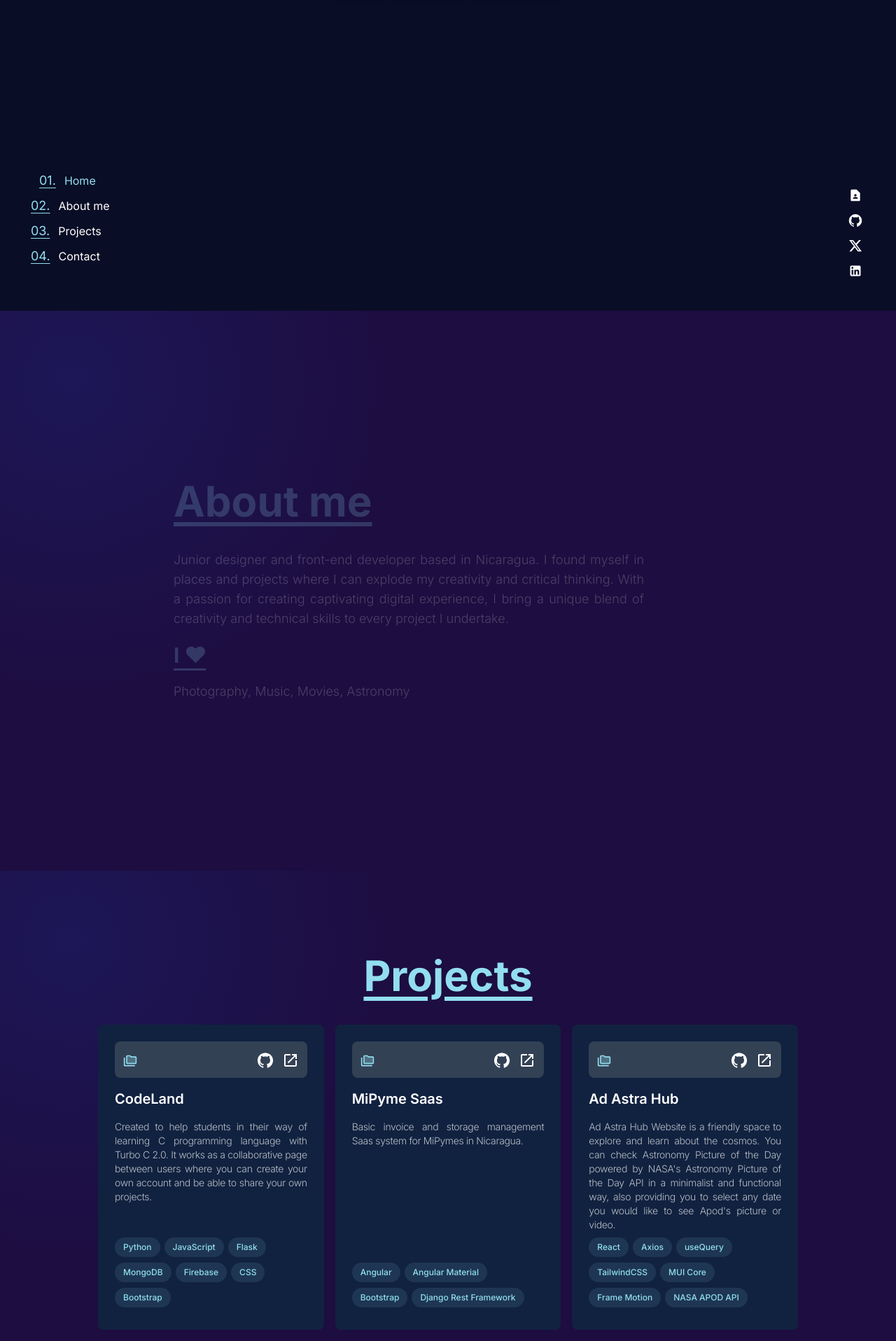
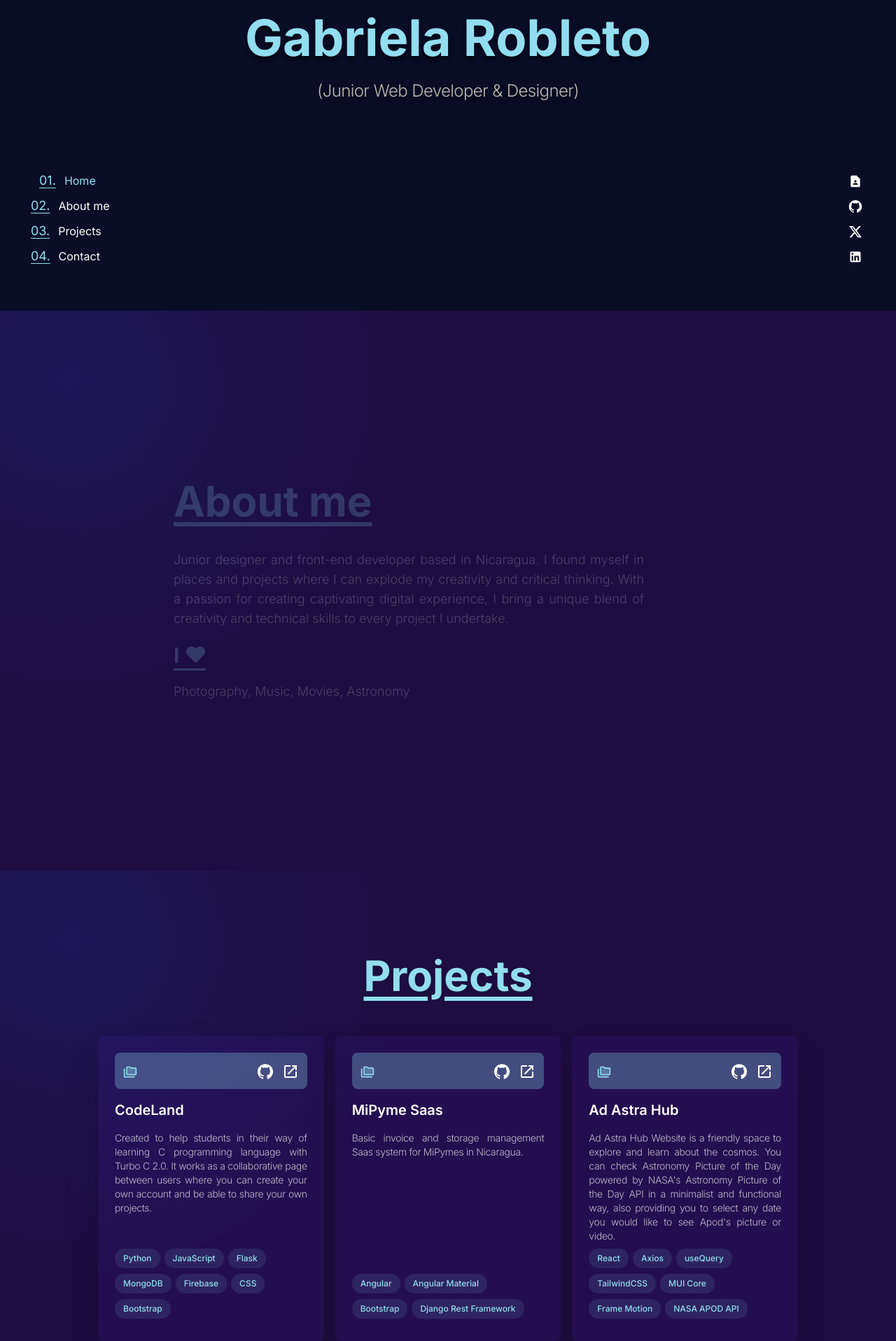
Before and after one commit to mgrobleto/marobleto-homepage, a Next.js app: page / in a window 1280 px wide. Shown: the part 356-2272 px from the top of the page at 70% size. Built offline with nearby package versions, Linux system fonts and the light colour scheme.

Commit message:
Finally, fade in section is working

```diff
--- /dev/null
+++ b/src/components/fade-in.tsx
@@ -0,0 +1,76 @@
+'use client'
+
+interface FadeInProps {
+    children: React.ReactNode,
+    delay: string
+}
+
+import React, { useContext, useEffect, useRef, useState } from "react";
+import { ScrollContext } from '@/utils/scroll-observer'
+import s from '@/styles/fade-in.module.css'
+
+
+const FadeInSection: React.FC<FadeInProps> = ({ children, delay='0s' }) => {
+    //const { scrollY } = useContext(ScrollContext)
+    const [isVisible, setVisible] = useState(false)
+    const domRef = useRef<HTMLDivElement>(null)
+
+    const { current : elContainer} = domRef
+
+   /*  const calculateVisibility = () => {
+        if (!elContainer) return;
+
+        const rect = elContainer.getBoundingClientRect();
+        const windowHeight = elContainer.clientHeight;
+
+        setVisible(rect.top <= windowHeight && rect.bottom >= 0)
+        console.log('Calculated visibility'+ isVisible)
+    }; */
+
+    useEffect(() => {
+        const observer = new IntersectionObserver(entries => {
+            entries.forEach(entry => {
+                if(entry.isIntersecting) {
+                    console.log('Element is intersecting:', entry.target);
+                    setVisible(true)
+                    if (domRef.current) {
+                        observer.unobserve(domRef.current)
+                    }
+                } else {
+                    console.log('Not intersecting:', entry.target)
+                }
+            })
+        })
+        if(domRef.current) {
+            console.log('Observing element:', domRef.current); // Debug log
+            observer.observe(domRef.current)
+        }
+
+        return () =>{
+            if(domRef.current) {
+                observer.unobserve(domRef.current)
+                console.log('Unobserving:')
+            }
+        }
+
+        /* const handleScroll = () => {
+            calculateVisibility();
+        }
+
+        window.addEventListener('scroll', handleScroll);
+        calculateVisibility();
+        return () => window.removeEventListener('scroll', handleScroll) */
+    }, [domRef])
+
+    return (
+        <div
+        ref={domRef}
+        className={`${s.fadeInSection} ${isVisible ? 'is-visible' : ''}`}
+        style={{ transitionDelay: `${delay}`}}
+        >
+            {children}
+        </div>
+    )
+}
+
+export default FadeInSection
--- a/src/components/project-card.tsx
+++ b/src/components/project-card.tsx
@@ -11,29 +11,29 @@ import { TechList, WorkTech } from "./work";
 
 interface ProjectContent {
     githubLink: string;
-    websiteLink?: string;
+    websiteLink: string;
     projectTitle: string;
     projectDescription: string;
     stack: string[];
-    role: string;
-    color?: string;
+    /* role: string;
+    color?: string;  */
 }
 
 
-const ProjectCard: React.FC<ProjectContent> = ({githubLink, websiteLink, projectTitle, projectDescription, stack, color, role}) => {
+const ProjectCard: React.FC<ProjectContent> = ({githubLink, websiteLink, projectTitle, projectDescription, stack}) => {
     //const { ScrollY } = useContext(ScrollContext);
 
     return (
-        <div className="card group w-full h-full flex flex-col justify-between items-start p-6 rounded-lg bg-[#112240] hover:translate-y-1.5 ease-in-out transition delay-150 duration-200 hover:bg-[#233554]">
+        <div className="card group w-full h-full flex flex-col justify-between items-start p-6 rounded-lg bg-[#3e1d92] bg-clip-padding backdrop-filter backdrop-blur-sm bg-opacity-20 shadow-2xl hover:translate-y-1.5 ease-in-out transition delay-150 duration-200 hover:bg-[#3e1d92d2]">
             <div className="card-header w-full">
-                <div className="card-top flex flex-row w-full justify-between items-center p-3 bg-slate-700 rounded-lg">
+                <div className="card-top flex flex-row w-full justify-between items-center p-3 bg-[#92DEEF] bg-opacity-30 rounded-lg">
                     <div className="folder-icon" style={{color: '#92DEEF'}}> <FolderCopyTwoToneIcon fontSize="small"/></div>
                     <div className="flex flex-row items-center">
                         <div className="mx-3">
                             <SocialLink href={githubLink} color="#92DEEF" icon={ <GitHubIcon /> } ></SocialLink>
                         </div>
                         <div className="group-hover:translate-y-[-6px] ease-in-out transition delay-100 duration-500">
-                            <SocialLink href={websiteLink} color="#92DEEF" icon={ <LaunchTwoToneIcon />} classname="group-hover:text-[#92DEEF]"></SocialLink>
+                            <SocialLink href={websiteLink} color="#92DEEF" icon={ <LaunchTwoToneIcon />}></SocialLink>
                         </div>
                     </div>
                 </div>
@@ -46,9 +46,9 @@ const ProjectCard: React.FC<ProjectContent> = ({githubLink, websiteLink, project
                 </div>
             </div>
             <div className="flex flex-wrap items-start">
-                {stack.map(tech => {
+                {stack.map((tech, i) => {
                     return (
-                        <div className="mr-1.5 mb-2">
+                        <div key={i} className="mr-1.5 mb-2">
                             <div className="flex items-center rounded-full bg-theme/10 px-3 py-1 text-xs font-medium leading-5 text-theme">
                                 {tech}
                             </div>
--- a/src/components/social-media-links.tsx
+++ b/src/components/social-media-links.tsx
@@ -8,7 +8,7 @@ import LinkedInIcon from '@mui/icons-material/LinkedIn';
 const SocialMedia : React.FC = () => {
     return (
         <div className="fixed xl:flex flex-col max-w-md h-auto px-10 bottom-10 bg-transparent right-2">
-            <div className="flex flex-col justify-between items-end">
+            <div className="flex flex-col justify-between items-end my-5">
                 <SocialLink href="https://drive.google.com/file/d/18skvdwnflwRcPdTh4ot4LH5AWAAhdctm/view?usp=sharing" icon={<ContactPageIcon fontSize="small" />} color="#92DEEF"></SocialLink>
                 <SocialLink href='https://github.com/mgrobleto' icon={<GitHubIcon fontSize='small' />} color="#92DEEF"> </SocialLink>
                 <SocialLink href='https://twitter.com/marobleto_' icon={ <XIcon fontSize='small'  /> } color="#92DEEF"> </SocialLink>
--- a/src/pages/intro.tsx
+++ b/src/pages/intro.tsx
@@ -25,18 +25,18 @@ const Intro : React.FC = () => {
         <section
             id='home'
             ref={refContainer}
-            className="min-h-screen sticky top-0 -z-10"
+            className="max-w-full min-h-screen sticky top-0 -z-10"
             style={{
                 transform: `translateY(-${progress * 20}vh)`
             }}
         >
-            <div className="flex flex-col min-h-screen p-24 bg-[#090D26]">
-                <div className="flex-col items-center justify-center ">
-                    <div className='p-12 z-10 drop-shadow-[0_5px_3px_rgba(0,0,0,0.5)] text-center flex flex-col items-center justify-center text-[#FCF3E3]'>
+            <div className="max-w-full flex flex-col min-h-screen p-24 bg-[#090D26] justify-around items-center">
+                <div className="flex-col items-center  max-w-[1000px]">
+                    <div className='p-9 z-10 drop-shadow-[0_5px_3px_rgba(0,0,0,0.5)] text-center flex flex-col items-center justify-center text-[#FCF3E3]'>
                         <h1 className="mb-6 text-4xl lg:text-6xl font-bold">It&apos;s </h1>
                         <h1 className="mb-6 text-5xl lg:text-7xl font-bold"> <span className='text-theme font-bold'>Gabriela Robleto</span> </h1>
                         <h2 className="mb-2 font-light text-sm lg:text-2xl tracking-tight opacity-75">
-                            <p>(Junior Developer &amp; Designer)</p>
+                            <p>(Junior Web Developer &amp; Designer)</p>
                         </h2>
                     </div>
                 </div>
--- a/src/pages/works.tsx
+++ b/src/pages/works.tsx
@@ -11,9 +11,23 @@ import { BeKindImages, BeKindInfo } from '@/components/works/bekind-info';
 import ProjectCard from '@/components/project-card';
 import { GradientBackground } from '@/components/gradient-background';
 import { CustomTitle } from '@/components/title';
+import FadeInSection from '@/components/fade-in';
 
-const projects = [
-    {
+type Project = {
+    title: string;
+    description: string;
+    stack: string[];
+    githubLink: string;
+    websiteLink: string;
+    role: string;
+}
+
+type Projects = {
+    [key : string] : Project
+}
+
+const projects: Projects = {
+    project1: {
         title: 'CodeLand',
         description: `Created to help students in their way of learning C programming language with Turbo C 2.0.
             It works as a collaborative page between users where you can
@@ -23,7 +37,8 @@ const projects = [
         websiteLink: 'https://codeland-uni.herokuapp.com/',
         role: 'Fullstack Dev'
     },
-    {
+
+    project2:{
         title: 'MiPyme Saas',
         description: `Basic invoice and storage management Saas system for MiPymes in Nicaragua.`,
         stack: ['Angular','Angular Material', 'Bootstrap', 'Django Rest Framework'],
@@ -31,7 +46,8 @@ const projects = [
         websiteLink: '',
         role: 'Frontend Dev'
     },
-    {
+
+    project3:{
         title: 'Ad Astra Hub',
         description: `Ad Astra Hub Website is a friendly space to explore and learn about the cosmos.
                 You can check Astronomy Picture of the Day powered by NASA's Astronomy Picture of the Day API
@@ -41,7 +57,8 @@ const projects = [
         websiteLink: 'https://mgrobleto.github.io/AdAstraHubWebsite/',
         role: 'Frontend Dev'
     },
-    {
+
+    project4:{
         title: 'Be Kind',
         description: `The idea of this project is to notify user's when a ATM has money or not. This works in a collabortative way where users can change the ATM state wheter it has money available or not.`,
         stack: ['Kotlin', 'Firebase', 'Google Maps API', 'Material Design'],
@@ -49,7 +66,8 @@ const projects = [
         websiteLink: '',
         role: 'Fullstack Dev'
     },
-    {
+
+    project5:{
         title: 'To-do App',
         description: 'A simple To-Do/Task Manager',
         stack: ['React Native', 'Expo', 'Reanimated', 'Native Base', 'Moti'],
@@ -57,27 +75,30 @@ const projects = [
         websiteLink: '',
         role: 'Frontend Dev'
     }
-]
+}
 
 const Works : React.FC = () => {
     return (
         <GradientBackground>
             <div id='projects' className='max-w-full min-h-screen p-20 flex flex-col justify-around items-center'>
                 <CustomTitle title='Projects' color='#92DEEF'/>
-                <div className="grid grid-cols-1 lg:grid-cols-3 gap-4 relative max-w-[1000px]">
-                    {projects.map((project, index) => {
-                        return (
-                            <ProjectCard
-                                key={index}
-                                projectTitle={project.title}
-                                projectDescription={project.description}
-                                stack={project.stack}
-                                githubLink={project.githubLink}
-                                websiteLink={project.websiteLink}
-                                role={project.role}
-                            ></ProjectCard>
-                        )
-                    })}
+                <div className="grid grid-cols-1 lg:grid-cols-3 gap-4 relative max-w-[1000px] my-4">
+                    {Object.keys(projects).map((key, i) => (
+                        //const project = projects[key];
+                        <FadeInSection
+                                key={key}
+                                delay={`${i + 1}00ms`}
+                            >
+                                <ProjectCard
+                                    projectTitle={projects[key].title}
+                                    projectDescription={projects[key].description}
+                                    stack={projects[key].stack}
+                                    githubLink={projects[key].githubLink}
+                                    websiteLink={projects[key].websiteLink}
+                                ></ProjectCard>
+                        </FadeInSection>
+                    )
+                    )}
                 </div>
             </div>
         </GradientBackground>
--- /dev/null
+++ b/src/styles/fade-in.module.css
@@ -0,0 +1,13 @@
+.fadeInSection {
+    opacity: 0;
+    transform: translateY(10vh);
+    visibility: hidden;
+    transition: opacity 0.6s ease-in-out, transform 1s ease-out;
+    will-change: opacity, visibility;
+}
+
+.fadeInSection:global(.is-visible) {
+    opacity: 1;
+    transform: none;
+    visibility: visible;
+}
--- a/src/utils/links-icons.tsx
+++ b/src/utils/links-icons.tsx
@@ -4,7 +4,7 @@ import React from "react";
 import Link from "next/link";
 
 interface LinksProps {
-    href?: string
+    href: string
     icon?: React.ReactElement
     children?: React.ReactNode
     color: string
@@ -13,7 +13,7 @@ interface LinksProps {
 
 export const SocialLink : React.FC<LinksProps> = ({ href, icon, color ,children, classname }) => {
     return (
-        <Link href={href ? {href} : ''} target="_blank" className={`group my-1`}>
+        <Link href={href} target="_blank" className={`group my-1`}>
             <div className={`group min-w-fit min-h-fit flex flex-row items-center justify-start text-xs xl:text-lg`}
             onMouseEnter={(e) => e.currentTarget.style.color = color}
             onMouseLeave={(e) => e.currentTarget.style.color = 'white'}
```
